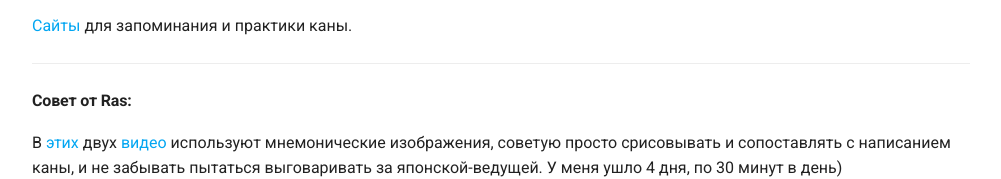
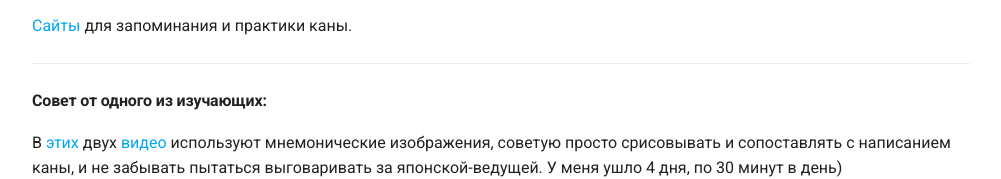
Before and after one commit to daigakulounge/daigakulounge.github.io, a plain HTML site: page index.html in a window 1280 px wide. Shown: the part 982-1161 px from the top of the page, without its empty margins (14-1015 px from the left). Drawn offline with Linux system fonts and the light colour scheme; no server answers.

Commit message:
Update index.html

```diff
--- a/index.html
+++ b/index.html
@@ -378,7 +378,7 @@
 <p>В японском существуют 2 азбуки — <strong>хирагана</strong> и <strong>катакана</strong> (их также называют просто &quot;кана&quot;). Существует много сходных ресурсов для запоминания, вплоть от простой зубрежки до использования сайтов или программ.</p>
 <p><a href="https://github.com/daigakulounge/ochinchingadaiskinandayo/blob/master/links_ru.md##%D0%BA%D0%B0%D0%BD%D0%B0">Сайты</a> для запоминания и практики каны.</p>
 <hr />
-<h4>Совет от Ras:</h4>
+<h4>Совет от одного из изучающих:</h4>
 <p>В <a href="http://youtu.be/6p9Il_j0zjc">этих</a> двух <a href="http://youtu.be/s6DKRgtVLGA">видео</a> используют мнемонические изображения, советую просто срисовывать и сопоставлять с написанием каны, и не забывать пытаться выговаривать за японской-ведущей. У меня ушло 4 дня, по 30 минут в день)</p>
 <hr />
 <h3>Что дальше? Дальше грамматика.</h3>
```
